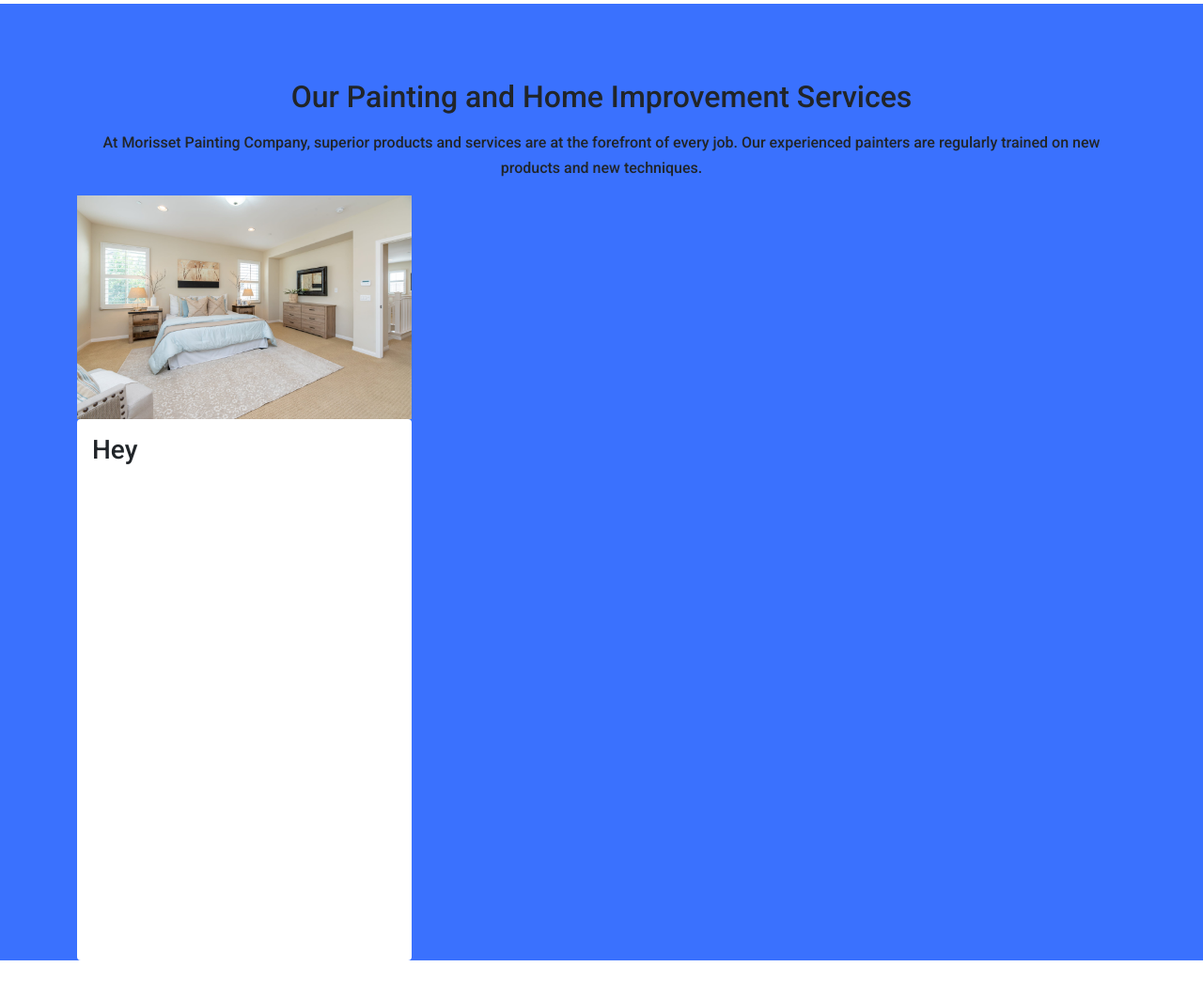
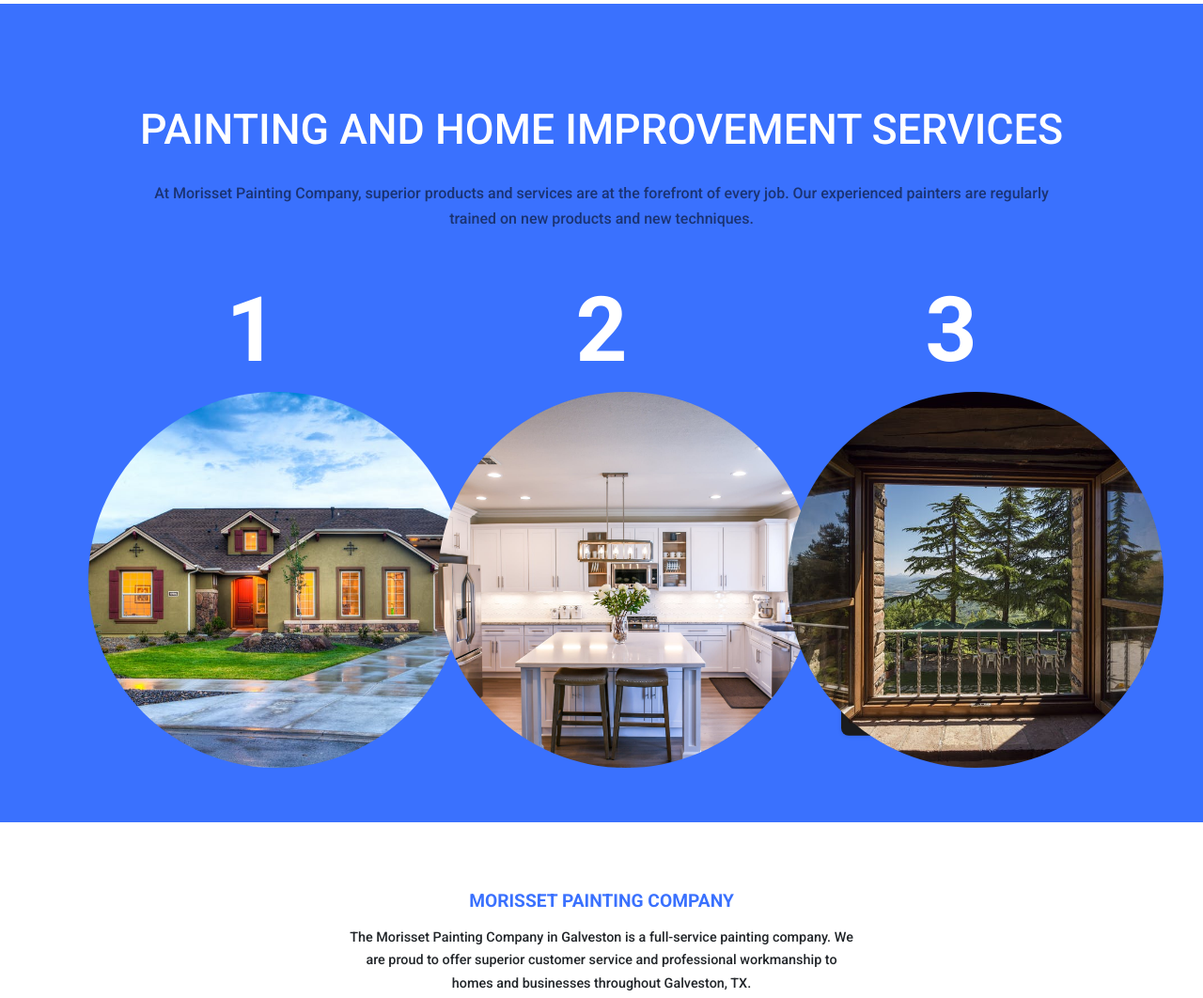
Before and after one commit to lpattis1/paintingcompanysite, a plain HTML site: page services.html in a window 1280 px wide. Shown: the part 696-1758 px from the top of the page at 94% size. Drawn offline with nearby package versions, Linux system fonts and the light colour scheme.

Commit message:
Added services selection and scripting.

```diff
--- a/custom.css
+++ b/custom.css
@@ -933,7 +933,145 @@ button[data-bs-target="#carouselExampleIndicators"] {
 }
 
 .services-title {
-  padding-top: 5rem !important;
+  padding-top: 6rem !important;
+  font-size: 2.8rem;
+  font-weight: 500;
+  color: white;
+  margin-bottom: 1rem !important;
+  text-align: center;
+  line-height: 1.7;
+  text-transform: uppercase;
+  /* position: relative;
+    right: -4000px; */
+}
+
+.services-description {
+  width: 90%;
+  margin: auto;
+  margin-bottom: 2rem;
+  /* position: relative;
+  right: -4000px; */
+  color: rgba(0, 0, 0, 0.55);
+}
+
+.service-rank {
+  font-size: 6rem;
+  font-weight: bolder;
+  color: white;
+}
+
+.services-text {
+  transform: translateY(-160%);
+  display: flex;
+  align-items: center;
+  justify-content: center;
+  text-align: center;
+  z-index: -1;
+}
+
+.service-logo-box {
+  height: 3.6rem;
+  width: 4rem;
+  display: flex;
+  justify-content: center;
+  align-items: center;
+  margin-right: 0.7rem;
+  border-radius: 0.5rem;
+  background: white;
+  -webkit-box-shadow: 0px 1px 4px 0px rgba(0, 0, 0, 0.1);
+  box-shadow: 0px 1px 4px 0px rgba(0, 0, 0, 0.1);
+}
+
+.service-logo {
+  height: 2rem;
+  border-radius: 0.2rem;
+  object-fit: cover;
+}
+
+.service-img {
+  background-position: center;
+  background-repeat: no-repeat;
+  background-size: cover;
+  position: relative;
+  /* top: -7rem; */
+  height: 25rem;
+  width: 25rem;
+  border-radius: 50%;
+  margin: auto !important;
+  cursor: pointer;
+  z-index: 2;
+  transition: 0.7s cubic-bezier(0.175, 0.885, 0.32, 1.275) transform 0.1s;
+}
+
+.services-type {
+  color: white;
+  font-weight: 500;
+}
+
+.services-type > a {
+  color: white;
+  font-weight: 500;
+}
+
+.service-slider {
+  height: 25rem;
+  width: 25rem;
+  background: rgba(0, 0, 0, 0.363);
+  border-radius: 50%;
+  margin: auto !important;
+  position: absolute;
+  opacity: 0;
+  transition: 0.5s ease-in-out opacity;
+}
+
+.service-btn-holder {
+  position: absolute;
+  left: 50%;
+  transform: translateX(-50%);
+  text-align: center;
+  top: 45%;
+  opacity: 0;
+  transition: 0.5s ease-in-out opacity;
+}
+
+.service-btn {
+  background: #3a71fe;
+  padding: 1rem 2rem;
+  color: white;
+}
+
+.exterior-services-img {
+  background-image: url(/img/exterior-gallery.jpeg);
+}
+
+.interior-services-img {
+  background-image: url(/img/interior-gallery.jpeg);
+}
+
+.deck-services-img {
+  background-image: url(/img/porch-gallery.jpeg);
+}
+
+.interior-service-logo-box {
+  background: #434547;
+}
+
+.deck-service-logo-box {
+  background: #1a1b1d;
+}
+
+/* Dynamic Classes */
+
+.service-img--slide {
+  transform: translateY(-35%);
+}
+
+.service-slider--show {
+  opacity: 1;
+}
+
+.service-btn-holder--show {
+  opacity: 1;
 }
 
 /* -------------------------------- */
--- a/services.html
+++ b/services.html
@@ -150,25 +150,137 @@
     <section id="services">
       <div class="container services-container">
         <h2 class="services-title text-center mt-5">
-          Our Painting and Home Improvement Services
+          Painting and Home Improvement Services
         </h2>
-        <p class="services-description text-center mt-3">
+        <p class="services-description text-center mt-3 mb-5">
           At Morisset Painting Company, superior products and services are at
           the forefront of every job. Our experienced painters are regularly
           trained on new products and new techniques.
         </p>
 
-        <div class="row services-row">
+        <div class="row services-row m-auto">
           <div class="col col-lg-4 col-12 services-col">
-            <img
-              src="/img/gallery14.jpeg"
-              alt=""
-              class="exterior-services-img img-fluid"
-            />
-            <div class="card exterior-services">
-              <div class="card-body exterior-card">
-                <h3 class="card-title exterior-card-title">Hey</h3>
+            <h2 class="service-rank exterior-service text-center">1</h2>
+
+            <div
+              class="
+                exterior-services-img
+                service-img
+                d-flex
+                align-items-center
+                justify-content-center
+              "
+              data-imgnum="1"
+            >
+              <div class="exterior-services-slider service-slider"></div>
+
+              <div class="exterior-btn-holder service-btn-holder">
+                <button class="btn exterior-btn service-btn">Learn More</button>
               </div>
+            </div>
+            <div
+              class="
+                exterior-services-text
+                services-text
+                d-flex
+                align-items-center
+                justify-content-center
+              "
+            >
+              <div class="service-logo-box exterior-service-logo-box">
+                <img
+                  src="/img/exterior-gallery.jpeg"
+                  alt=""
+                  class="service-logo"
+                />
+              </div>
+              <h3 class="exterior-services-title services-type">
+                <a href="">Exterior</a>
+              </h3>
+            </div>
+          </div>
+
+          <div class="col col-lg-4 col-12 services-col">
+            <h2 class="service-rank interior-service text-center">2</h2>
+
+            <div
+              class="
+                interior-services-img
+                service-img
+                d-flex
+                align-items-center
+                justify-content-center
+              "
+              data-imgnum="2"
+            >
+              <div class="interior-services-slider service-slider"></div>
+
+              <div class="interior-btn-holder service-btn-holder">
+                <button class="btn interior-btn service-btn">Learn More</button>
+              </div>
+            </div>
+
+            <div
+              class="
+                interior-services-text
+                services-text
+                d-flex
+                align-items-center
+                justify-content-center
+              "
+            >
+              <div class="service-logo-box interior-service-logo-box">
+                <img
+                  src="/img/interior-gallery.jpeg"
+                  alt=""
+                  class="service-logo"
+                />
+              </div>
+              <h3 class="interior-services-title services-type">
+                <a href="">Interior</a>
+              </h3>
+            </div>
+          </div>
+
+          <div class="col col-lg-4 col-12 services-col">
+            <h2 class="service-rank deck-service text-center">3</h2>
+
+            <div
+              class="
+                deck-services-img
+                service-img
+                d-flex
+                align-items-center
+                justify-content-center
+              "
+              data-imgnum="3"
+            >
+              <div class="deck-services-slider service-slider"></div>
+
+              <div class="deck-btn-holder service-btn-holder">
+                <button class="btn deck-btn service-btn">Learn More</button>
+              </div>
+            </div>
+
+            <div
+              class="
+                deck-services-text
+                services-text
+                d-flex
+                align-items-center
+                justify-content-center
+              "
+            >
+              <div class="service-logo-box deck-service-logo-box">
+                <img
+                  src="/img/porch-gallery.jpeg"
+                  alt=""
+                  class="service-logo"
+                />
+              </div>
+              <h3 class="deck-services-title services-type">
+                <a href="">Deck & Patio</a>
+              </h3>
             </div>
           </div>
         </div>
@@ -217,6 +329,7 @@
     <script src="/animations.js"></script>
     <script type="text/javascript" src="vanillatilt.js"></script>
     <script src="/stylemode.js"></script>
+    <script src="/services.js"></script>
     <script src="/main.js"></script>
   </body>
 </html>
--- /dev/null
+++ b/services.js
@@ -0,0 +1,48 @@
+// Services Variables
+const servicesImgs = document.querySelectorAll(".service-img");
+const serviceSliders = document.querySelectorAll(".service-slider");
+const serviceBtnHolders = document.querySelectorAll(".service-btn-holder");
+
+// Services Pictures Slide Up Function
+
+function servicesImgSlideUp() {
+  servicesImgs.forEach((img) => {
+    img.addEventListener("mouseenter", function (e) {
+      let imgNum = img.dataset.imgnum;
+      if (img.dataset.imgnum === imgNum) {
+        img.classList.add("service-img--slide");
+
+        serviceSliders.forEach((service) => {
+          if (service.parentElement === img) {
+            service.classList.add("service-slider--show");
+          }
+        });
+
+        serviceBtnHolders.forEach((holder) => {
+          if (holder.parentElement === img) {
+            holder.classList.add("service-btn-holder--show");
+          }
+        });
+      }
+    });
+  });
+}
+
+function servicesImgSlideDown() {
+  servicesImgs.forEach((img) => {
+    img.addEventListener("mouseleave", function (e) {
+      img.classList.remove("service-img--slide");
+
+      serviceSliders.forEach((service) => {
+        service.classList.remove("service-slider--show");
+      });
+
+      serviceBtnHolders.forEach((holder) => {
+        holder.classList.remove("service-btn-holder--show");
+      });
+    });
+  });
+}
+
+servicesImgSlideUp();
+servicesImgSlideDown();
```
Also changed, not shown: img/interior-services.jpeg (added), img/porch-gallery.jpeg (added), 1 other file.
